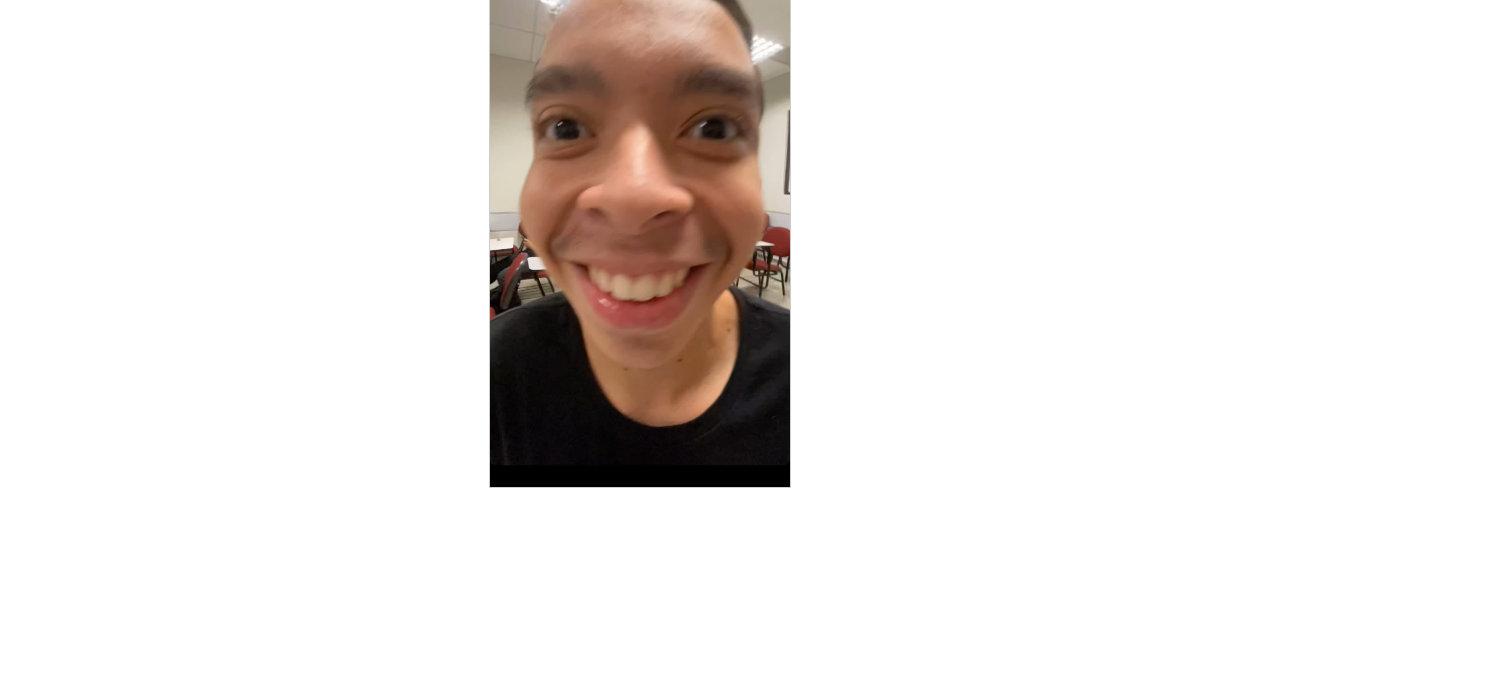
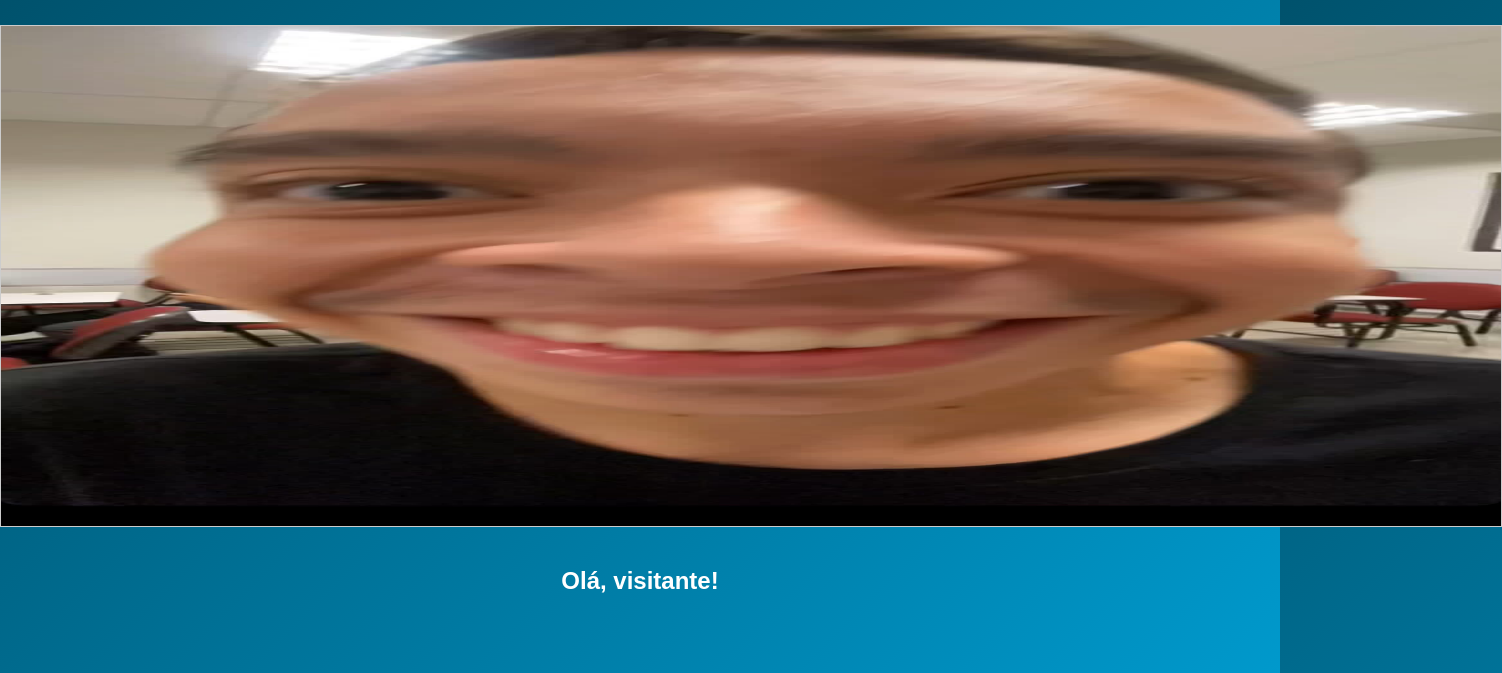
Before and after one commit to mathq10/ProgramacaoWeb, a plain HTML site: page boa.html in a window 1280 px wide. Shown: the part 127-800 px from the top of the page, 1502 px wide, since content can reach past the window. Drawn offline with Linux system fonts and the light colour scheme.

Commit message:
BRABISSIMO FI

```diff
--- a/boa.html
+++ b/boa.html
@@ -5,18 +5,61 @@
     <meta name="viewport" content="width=device-width, initial-scale=1.0">
     <title>Document</title>
     <style>
+        body {
+            background: linear-gradient(135deg, #004d66, #0099cc);
+            font-family: Arial, sans-serif;
+            margin: 0;
+            padding: 0;
+            min-height: 100vh;
+            display: flex;
+            flex-direction: column;
+            justify-content: center;
+            align-items: center;
+            color: white;
+        }
+
+        h1 {
+            color: aqua;
+            text-align: center;
+            margin-bottom: 20px;
+        }
 
         img {
-            width: 300px;
-            height: auto;
+            width: 1500px;
+            height: 500px;
             border: 1px solid #ccc;
             display: block;
             margin: 20px auto;
+        }
+
+        #mensagem {
+            margin-top: 20px;
+            font-size: 24px;
+            font-weight: bold;
+            text-align: center;
         }
     </style>
 </head>
 <body>
     <h1>BOAAAAAAAAAAAAAA</h1>
     <img src="assests/img/p2.png.JPG" alt="A">
+    <p id="mensagem"></p>
+
+    <script>
+        // Função para obter o valor do parâmetro na URL
+        function obterParametroUrl(nomeParametro) {
+            const urlParams = new URLSearchParams(window.location.search);
+            return urlParams.get(nomeParametro);
+        }
+
+        // Exibir a mensagem de boas-vindas
+        const nomeUsuario = obterParametroUrl('nome');
+        const mensagem = document.getElementById('mensagem');
+        if (nomeUsuario) {
+            mensagem.textContent = `Olá, ${nomeUsuario}!`;
+        } else {
+            mensagem.textContent = 'Olá, visitante!';
+        }
+    </script>
 </body>
 </html>
--- a/estilo.css
+++ b/estilo.css
@@ -3,6 +3,28 @@
     text-align: center;
     margin-bottom: 20px;
 
+}
+
+body {
+    background: linear-gradient(135deg, #004d66, #0099cc);
+    font-family: Arial, sans-serif;
+    margin: 0;
+    padding: 0;
+    min-height: 100vh;
+    display: flex;
+    flex-direction: column;
+    justify-content: center;
+    align-items: center;
+}
+
+
+
+
+.container {
+    background-color: rgba(255, 255, 255, 0.8);
+    padding: 20px;
+    border-radius: 10px;
+    box-shadow: 0 5px 15px rgba(0, 0, 0, 0.2);
 }
 
 .entradas-formulario {
@@ -11,6 +33,7 @@
     align-items: center;
     margin-bottom: 20px;
     gap: 10px;
+
 
 }
 
```
Also changed, not shown: index.html (+15 -6 lines).
